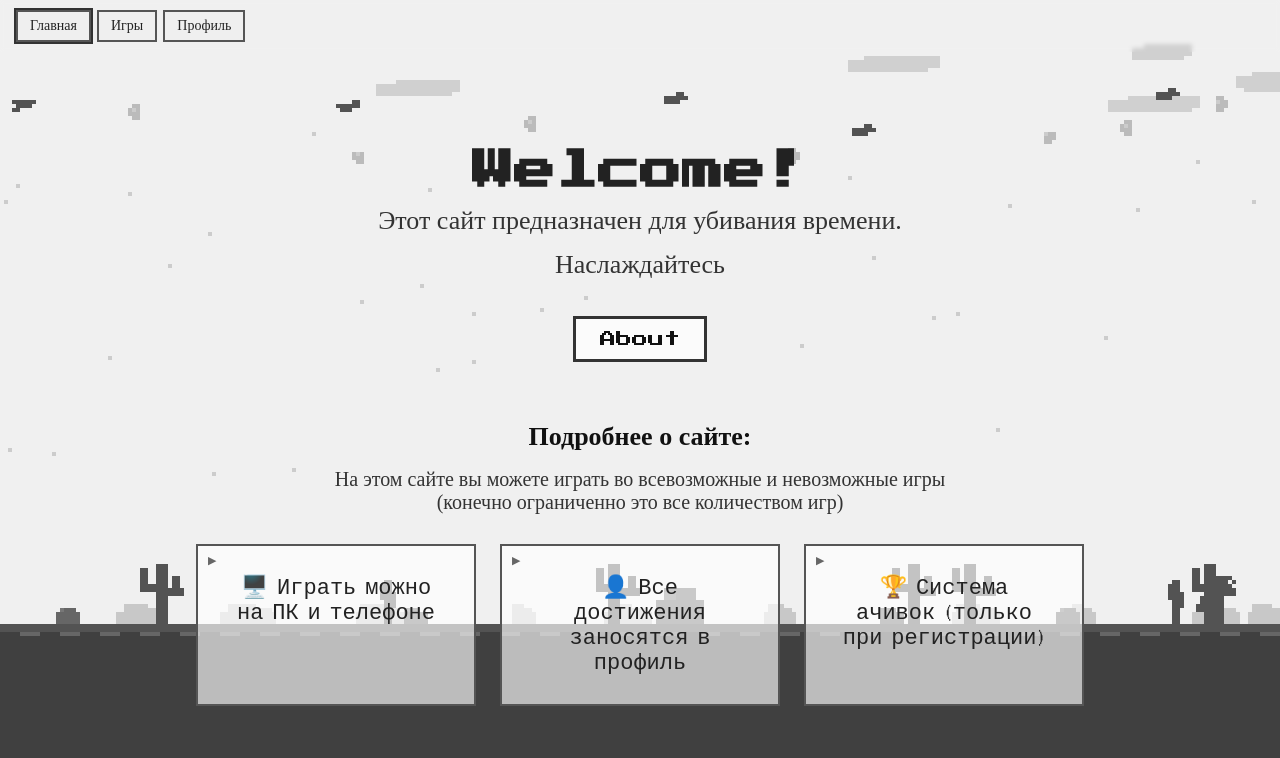
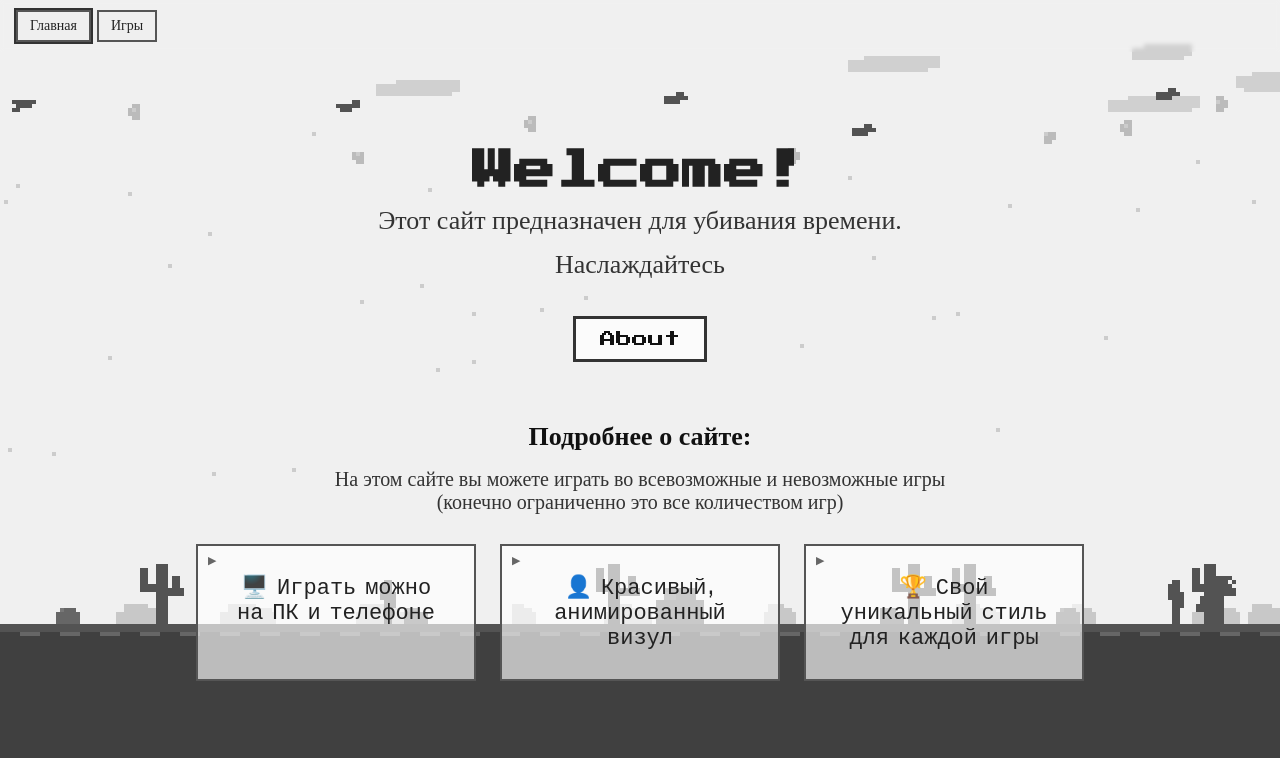
Before and after one commit to 4aechek44/PockedPlay, a plain HTML site: page index.html in a window 1280 px wide. Shown: the top 758 px of the page. Drawn offline with Linux system fonts and the light colour scheme.

Commit message:
убираем некоторые функции

```diff
--- a/index.html
+++ b/index.html
@@ -153,8 +153,8 @@ Copy
         <p class="about-text2">На этом сайте вы можете играть во всевозможные и невозможные игры (конечно ограниченно это все количеством игр)</p>
         <div class="cards">
             <div class="card">🖥️ Играть можно на ПК и телефоне</div>
-            <div class="card">👤 Все достижения заносятся в профиль</div>
-            <div class="card">🏆 Система ачивок (только при регистрации)</div>
+            <div class="card">👤 Красивый, анимированный визул</div>
+            <div class="card">🏆 Свой уникальный стиль для каждой игры</div>
         </div>
     </div>
 
--- a/navbar.js
+++ b/navbar.js
@@ -9,7 +9,6 @@ const navHTML = `
 <nav id="main-nav">
     <button class="nav-home"><a href="index.html">Главная</a></button>
     <button class="nav-games"><a href="gamehub.html">Игры</a></button>
-    <button class="nav-profile"><a href="profile.html">Профиль</a></button>
 </nav>
 `;
 
```
